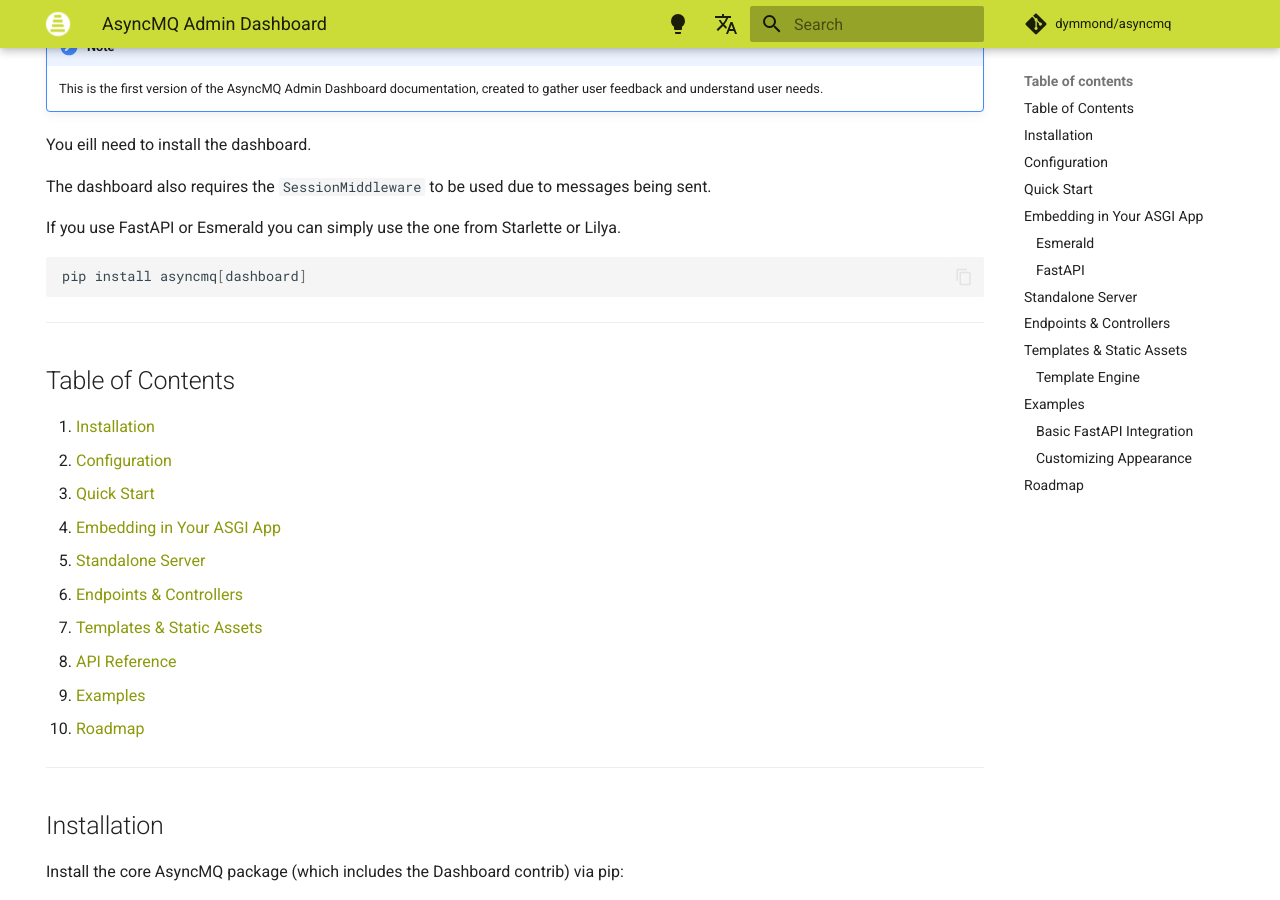
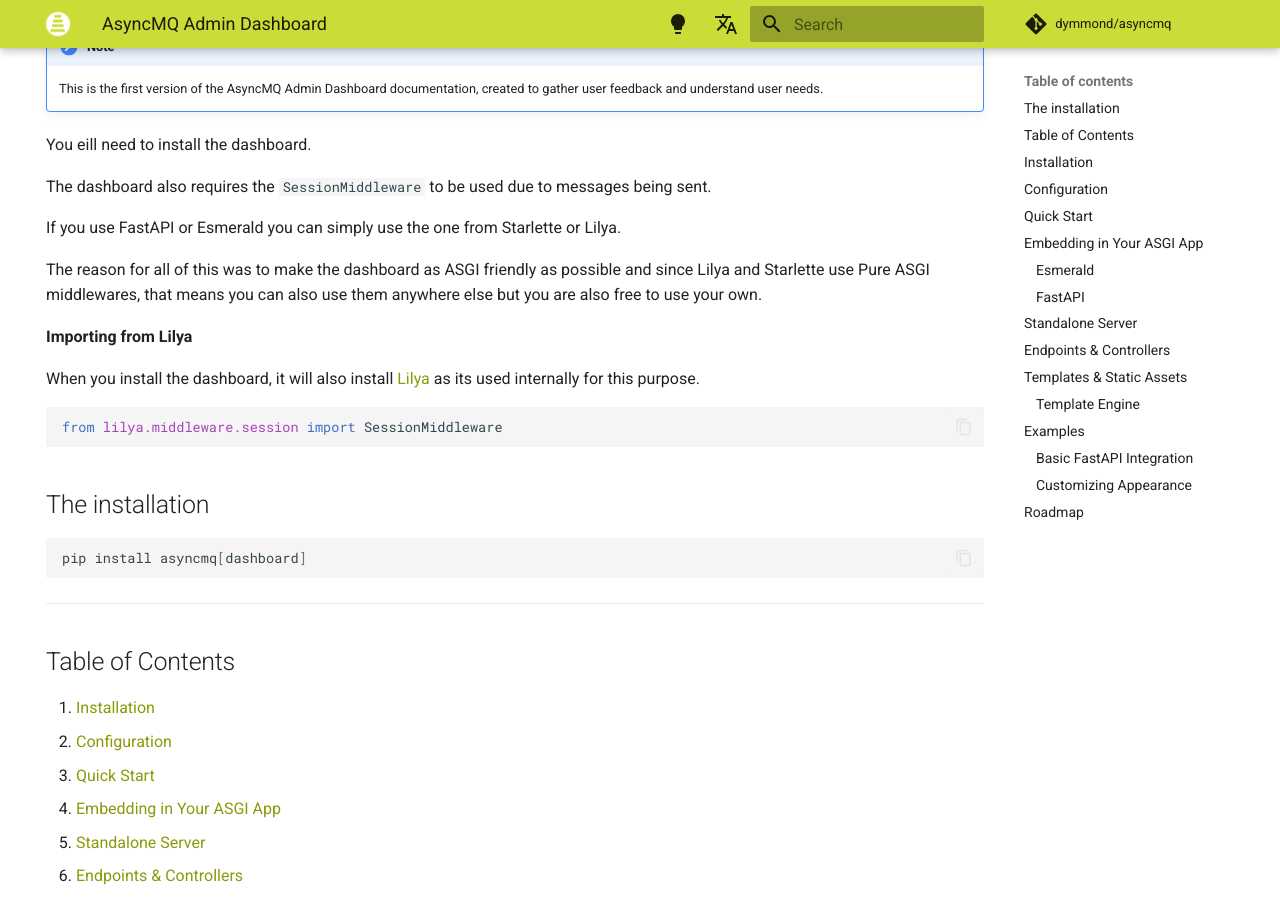
Before and after one commit to dymmond/asyncmq, an MkDocs documentation site: the page built from docs/dashboard/index.md, in a window 1280 px wide and 900 px high, scrolled down 336 px. Built offline with MkDocs 1.6.1 and Material for MkDocs 9.7.7, drawn with Linux system fonts in a browser that asks for light colours; comment, search, counter and statistics services are not loaded.

Commit message:
Update index.md

````diff
--- a/docs/dashboard/index.md
+++ b/docs/dashboard/index.md
@@ -15,6 +15,18 @@
 The dashboard also requires the `SessionMiddleware` to be used due to messages being sent.
 
 If you use FastAPI or Esmerald you can simply use the one from Starlette or Lilya.
+
+The reason for all of this was to make the dashboard as ASGI friendly as possible and since Lilya and Starlette use Pure ASGI middlewares, that means you can also use them anywhere else but you are also free to use your own.
+
+**Importing from Lilya**
+
+When you install the dashboard, it will also install [Lilya](https://lilya.dev) as its used internally for this purpose.
+
+```python
+from lilya.middleware.session import SessionMiddleware
+```
+
+## The installation
 
 ```shell
 pip install asyncmq[dashboard]
````
